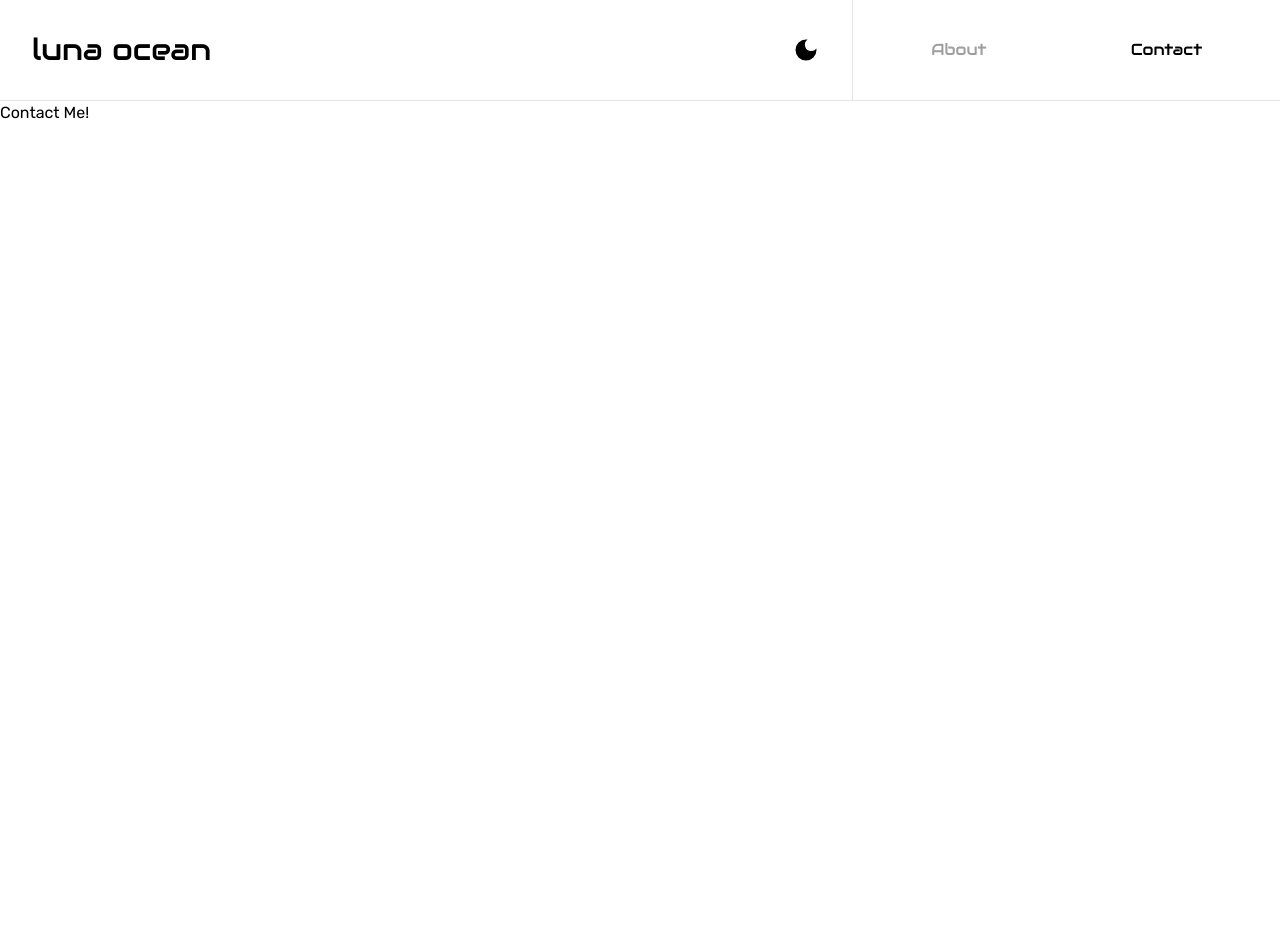
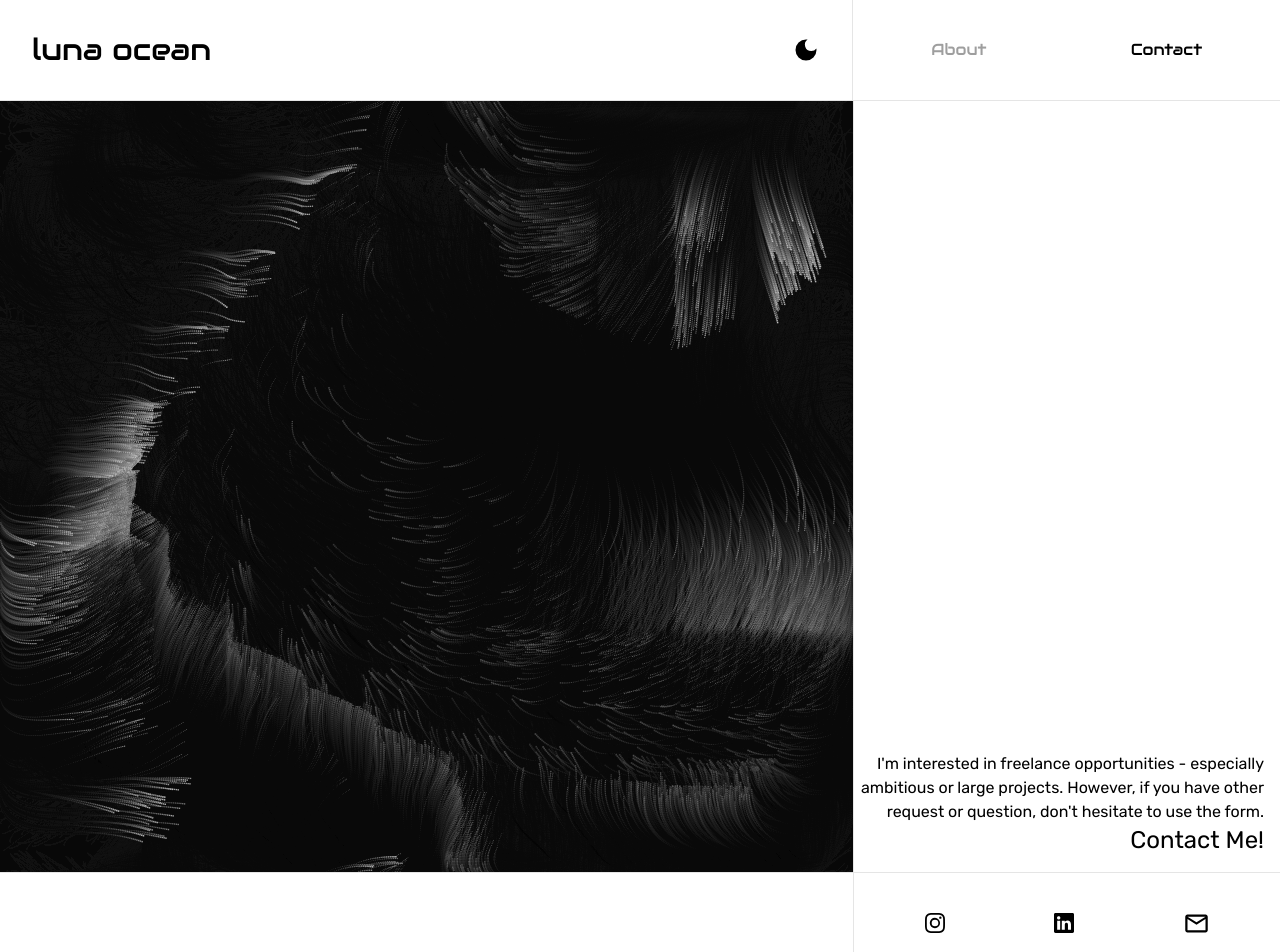
Before and after one commit to finnformica/lunagoodwin-portfolio, a Next.js app: page /contact in a window 1280 px wide. Shown: the top 952 px of the page. Before the commit the page ends 800 px from the top, so only its background shows below. Built offline with nearby package versions, Linux system fonts and the light colour scheme; a web font is replaced by a local one.

Commit message:
add content to contact page

```diff
--- a/pages/contact.js
+++ b/pages/contact.js
@@ -1,5 +1,37 @@
+import Script from "next/script";
+import { BsInstagram, BsLinkedin } from "react-icons/bs";
+import { MdOutlineMail } from "react-icons/md";
+
 const ContactPage = () => {
-  return <h1>Contact Me!</h1>;
+  return (
+    <>
+      <article className="grid md:grid-rows-[1fr_100px] grid-cols-[1fr] md:grid-cols-[2fr_1fr] grid-rows-[1fr_200px_0_100px] h-[54.45rem] w-full">
+        <div className="border-r border-black/10 dark:border-white/10 border-b h-full">
+          <canvas id="canvas" />
+        </div>
+        <div className="border-b border-black/10 dark:border-white/10 h-full md:relative flex items-center">
+          <div
+            className="md:absolute md:right-0 md:bottom-0 md:m-4 md:text-right md:initial
+        text-center w-full"
+          >
+            <p>
+              I'm interested in freelance opportunities - especially ambitious
+              or large projects. However, if you have other request or question,
+              don't hesitate to use the form.
+            </p>
+            <h3 className="text-2xl">Contact Me!</h3>
+          </div>
+        </div>
+        <div className="flex items-center border-r border-black/10 dark:border-white/10 h-full"></div>
+        <div className="h-full flex justify-around items-center px-4 py-8">
+          <BsInstagram size={20} className="cursor-pointer" />
+          <BsLinkedin size={20} className="cursor-pointer" />
+          <MdOutlineMail size={27} className="cursor-pointer" />
+        </div>
+      </article>
+      <Script src="js/flowfield.js" />
+    </>
+  );
 };
 
 export default ContactPage;
```
